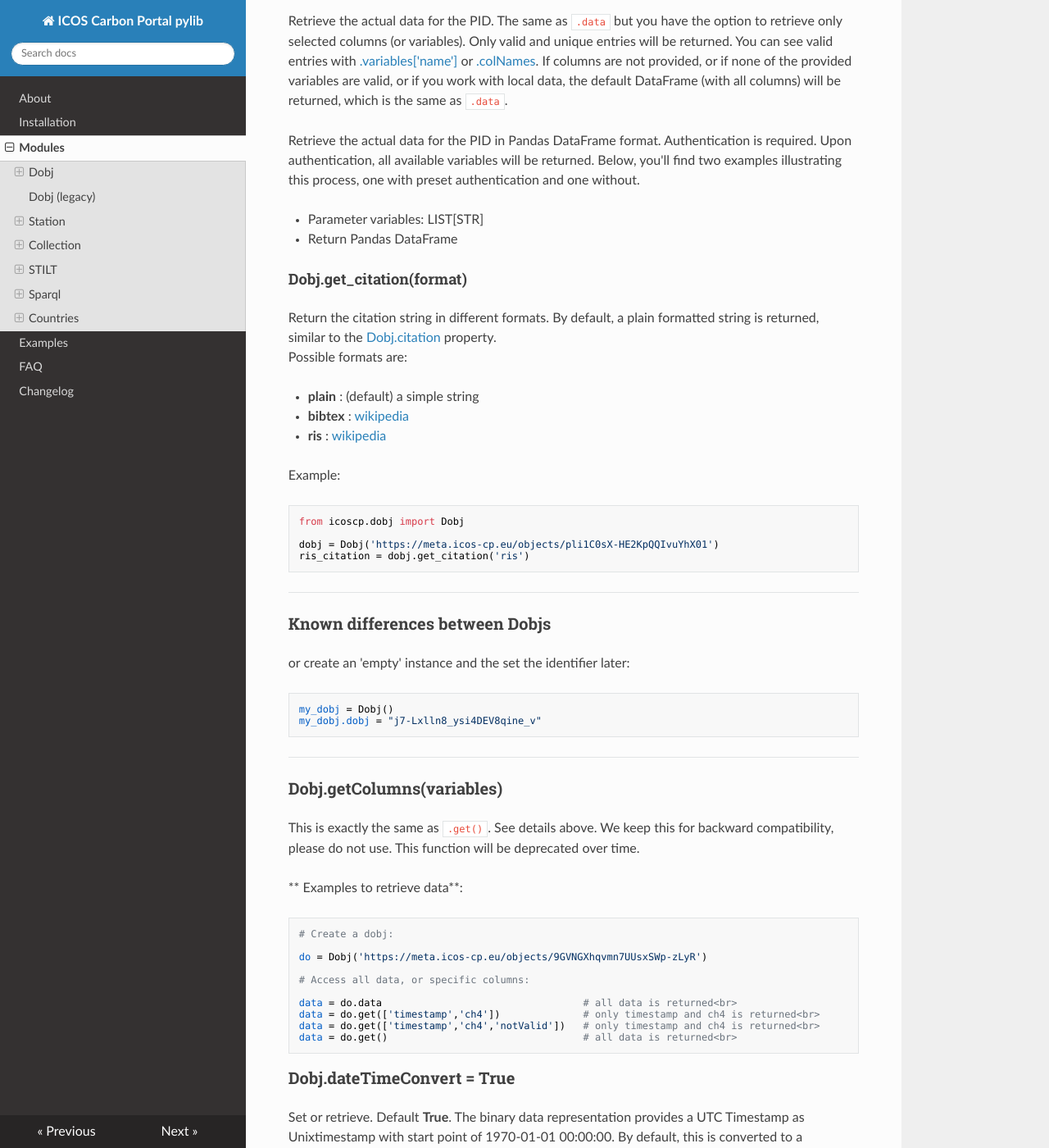
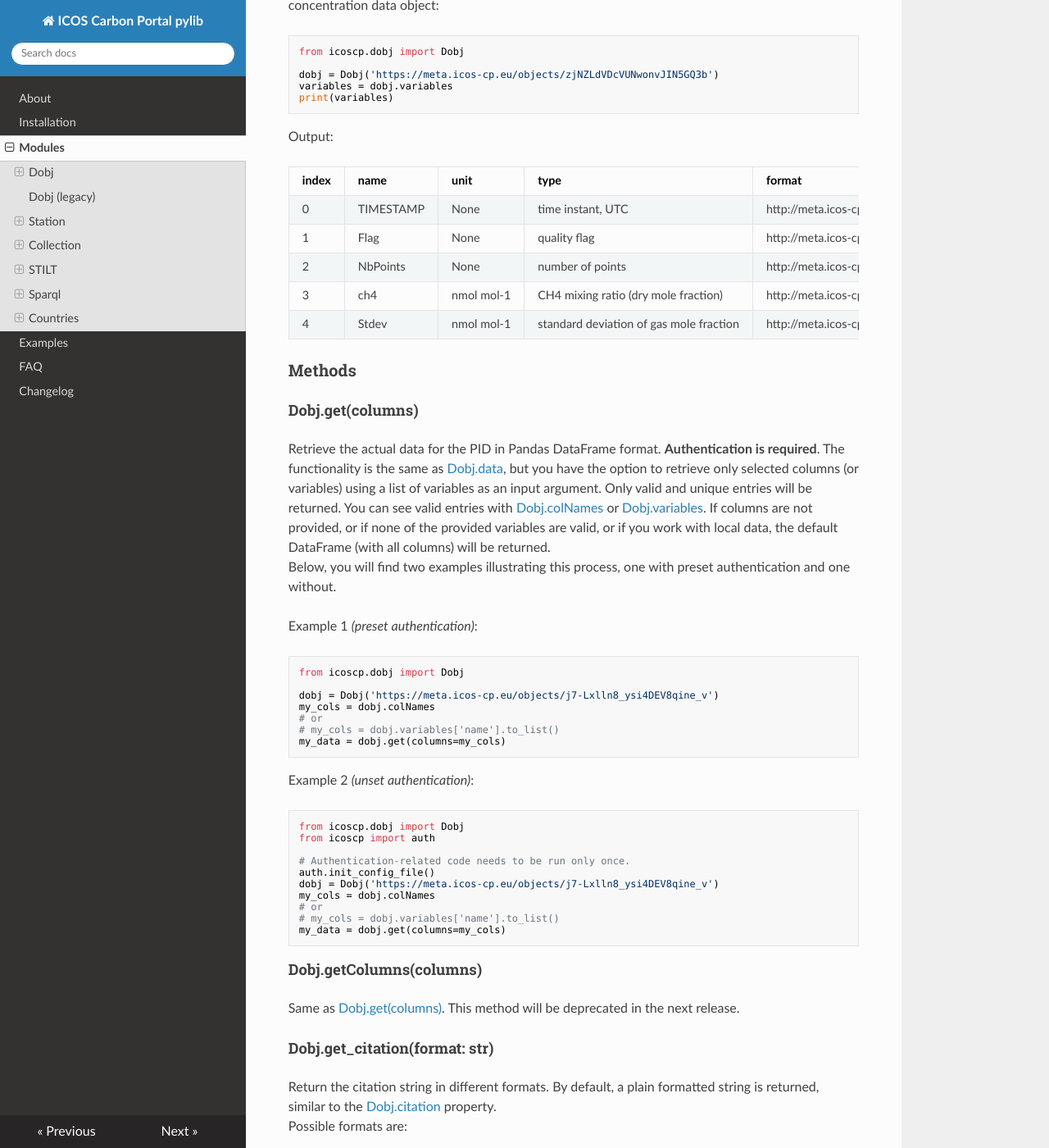
Before and after one commit to ICOS-Carbon-Portal/pylib, an MkDocs documentation site: the page built from docs/modules.md, in a window 1280 px wide and 1400 px high, scrolled down 4074 px. Shown: the whole window at 82% size. Built offline with MkDocs 1.6.1, drawn with Linux system fonts in a browser that asks for light colours; nearby versions of some CDN libraries; some of the changed text lies outside the part shown.

Commit message:
docs - updates in dobj section in modules

````diff
--- a/docs/modules.md
+++ b/docs/modules.md
@@ -71,10 +71,11 @@
 column_names = dobj.colNames
 ```
 
-#### Dobj.data ⭐
-Retrieve the actual data for the PID in Pandas DataFrame format. Authentication
-is required. Upon authentication, all available variables will be returned. Below,
-you'll find two examples illustrating this process, one with preset
+#### Dobj.data
+Retrieve the actual data for the PID in Pandas DataFrame format.
+**Authentication is required**. Upon authentication, all available variables
+will be returned.
+Below, you will find two examples illustrating this process, one with preset
 authentication and one without.
 
 Example 1 *(preset authentication)*:
@@ -90,9 +91,32 @@
 from icoscp.dobj import Dobj
 from icoscp import auth
 
+# Authentication-related code needs to be run only once.
 auth.init_config_file()
 dobj = Dobj('https://meta.icos-cp.eu/objects/j7-Lxlln8_ysi4DEV8qine_v')
 my_data = dobj.data
+```
+
+#### Dobj.dobj
+Retrieve the PID for the Dobj. Same as [Dobj.id](#dobjid).
+
+Example:
+```python
+from icoscp.dobj import Dobj
+
+dobj = Dobj('https://meta.icos-cp.eu/objects/pli1C0sX-HE2KpQQIvuYhX01')
+pid = dobj.dobj
+```
+
+#### Dobj.id
+Retrieve the PID for the Dobj. Same as [Dobj.dobj](#dobjdobj).
+
+Example:
+```python
+from icoscp.dobj import Dobj
+
+dobj = Dobj('https://meta.icos-cp.eu/objects/pli1C0sX-HE2KpQQIvuYhX01')
+pid = dobj.id
 ```
 
 #### Dobj.info
@@ -112,7 +136,7 @@
 licence = dobj.licence
 ```
 
-#### Dobj.meta ⭐
+#### Dobj.meta
 Return a dictionary based on the metadata available from the landing
 page of the ICOS Carbon Portal website. Every data object has a rich
 set of metadata available. You can download an example from the data
@@ -188,24 +212,49 @@
 
 ### Methods
 
-#### Dobj.get(variables)
-Retrieve the actual data for the PID. The same as `.data` but you have the
-option to retrieve only selected columns (or variables). Only valid and unique
-entries will be returned. You can see valid entries with
-[.variables['name']](#dobjvariables) or [.colNames](#dobjcolnames). If columns
+#### Dobj.get(columns)
+Retrieve the actual data for the PID in Pandas DataFrame format.
+**Authentication is required**. The functionality is the same as
+[Dobj.data](#dobjdata), but you have the option to retrieve only selected
+columns (or variables) using a list of variables as an input argument. Only
+valid and unique entries will be returned. You can see valid entries with
+[Dobj.colNames](#dobjcolnames) or [Dobj.variables](#dobjvariables). If columns
 are not provided, or if none of the provided variables are valid, or if you
 work with local data, the default DataFrame (with all columns) will be
-returned, which is the same as `.data`.
-
-Retrieve the actual data for the PID in Pandas DataFrame format. Authentication
-is required. Upon authentication, all available variables will be returned. Below,
-you'll find two examples illustrating this process, one with preset
+returned.
+Below, you will find two examples illustrating this process, one with preset
 authentication and one without.
 
-- Parameter variables: LIST[STR]
-- Return Pandas DataFrame
+Example 1 *(preset authentication)*:
+```python
+from icoscp.dobj import Dobj
 
-#### Dobj.get_citation(format)
+dobj = Dobj('https://meta.icos-cp.eu/objects/j7-Lxlln8_ysi4DEV8qine_v')
+my_cols = dobj.colNames
+# or
+# my_cols = dobj.variables['name'].to_list()
+my_data = dobj.get(columns=my_cols)
+```
+
+Example 2 *(unset authentication)*:
+```python
+from icoscp.dobj import Dobj
+from icoscp import auth
+
+# Authentication-related code needs to be run only once.
+auth.init_config_file()
+dobj = Dobj('https://meta.icos-cp.eu/objects/j7-Lxlln8_ysi4DEV8qine_v')
+my_cols = dobj.colNames
+# or
+# my_cols = dobj.variables['name'].to_list()
+my_data = dobj.get(columns=my_cols)
+```
+
+#### Dobj.getColumns(columns)
+Same as [Dobj.get(columns)](#dobjgetcolumns). This method will be deprecated in
+the next release.
+
+#### Dobj.get_citation(format: str)
 Return the citation string in different formats. By default, a plain
 formatted string is returned, similar to the [Dobj.citation](#dobjcitation)
 property.
@@ -233,24 +282,6 @@
 
 ---
 
-
-
-### **Dobj.getColumns(variables)**
-This is exactly the same as `.get()`. See details above. We keep this for backward compatibility,  please do not use. This function will be deprecated over time.
-
-** Examples to retrieve data**:
-
-	# Create a dobj:
-
-	do = Dobj('https://meta.icos-cp.eu/objects/9GVNGXhqvmn7UUsxSWp-zLyR')
-
-	# Access all data, or specific columns:
-
-	data = do.data									# all data is returned<br>
-	data = do.get(['timestamp','ch4'])				# only timestamp and ch4 is returned<br>
-	data = do.get(['timestamp','ch4','notValid'])	# only timestamp and ch4 is returned<br>
-	data = do.get() 								# all data is returned<br>
-
 ### **Dobj.dateTimeConvert = True**
 Set or retrieve. Default **True**. The binary data representation provides a UTC Timestamp as
 Unixtimestamp with start point of 1970-01-01 00:00:00. By default, this is converted to a DateTimeObject
@@ -259,15 +290,7 @@
 
 - Return BOOL
 
-### **Dobj.dobj = PID**
-See Dobj.id
 
-### **Dobj.id = PID**
-Set or retrieve the PID for the Dobj, default is empty (""). If a PID is set, an automatic
-check is performed to find the metadata for the object. If this is successful, the 'valid'
-property is set to **True**
-
-- Return STR
 
 ### **Dobj.valid**
 True if PID is set and found at the ICOS Carbon Portal
````
